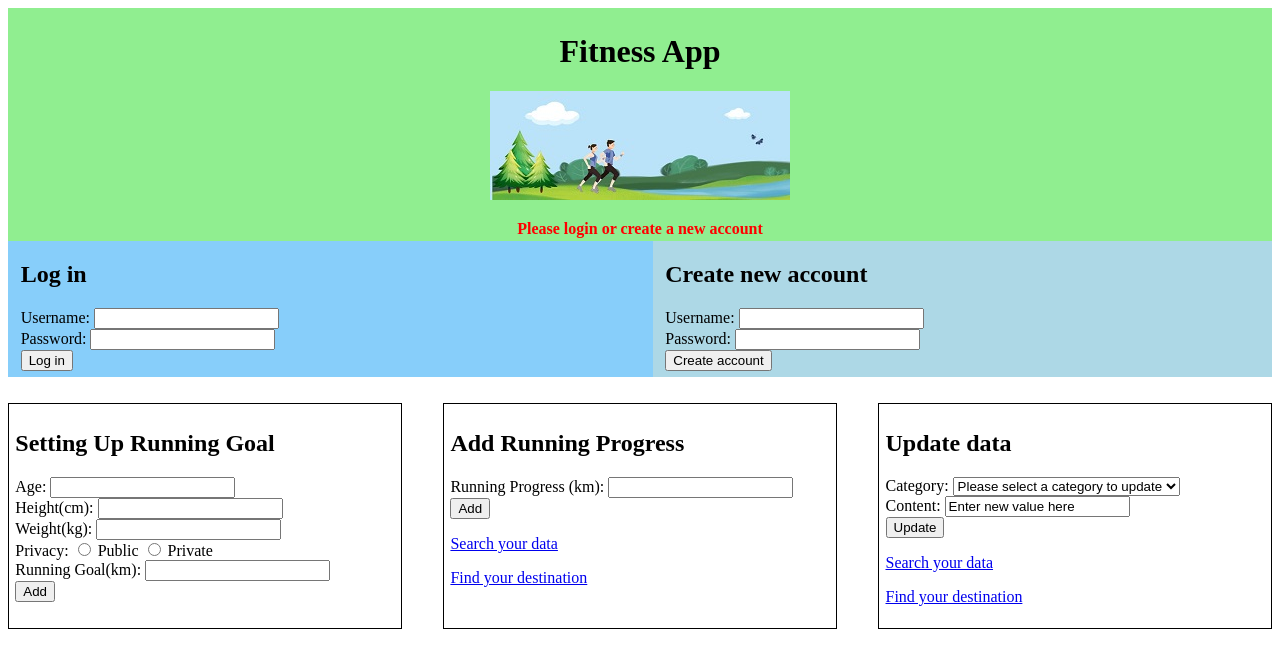
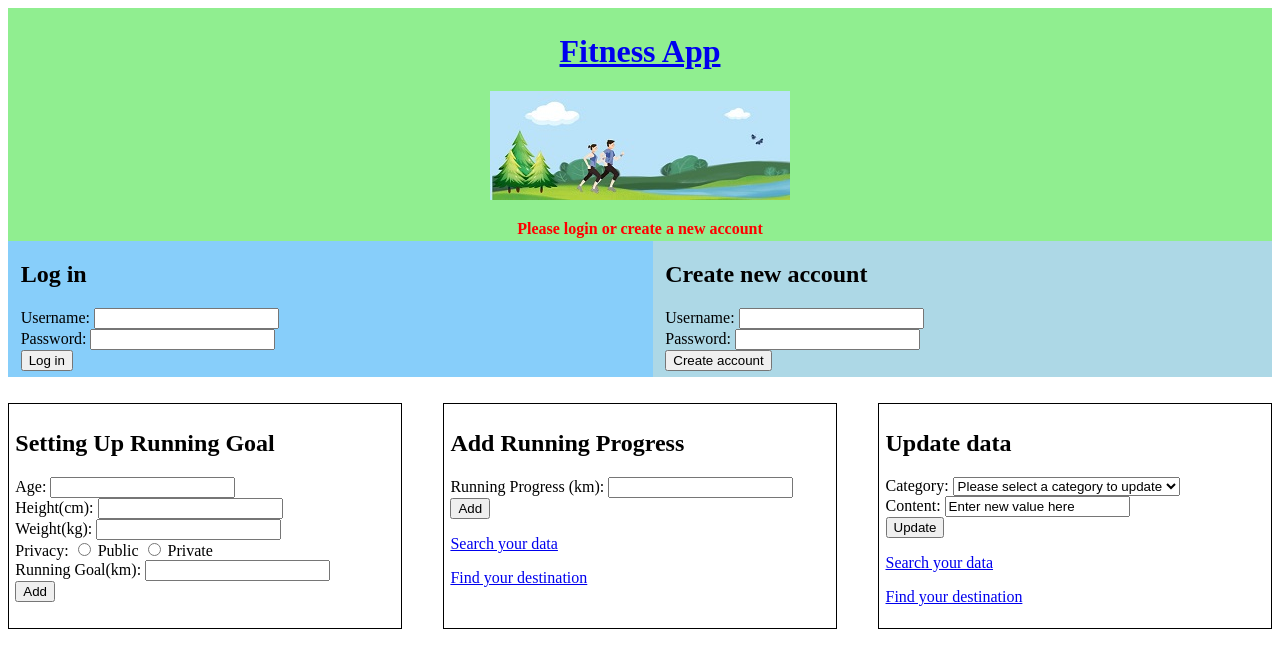
Before and after one commit to sb3958/cs375, a website: page public_html/index.html in a window 1280 px wide. Drawn offline with Linux system fonts and the light colour scheme.

Commit message:
Add a href link to the homepage when clicking on the page title

```diff
--- a/public_html/index.html
+++ b/public_html/index.html
@@ -63,7 +63,7 @@
 <body>
 
 <div class="page-header">
-    <h1>Fitness App</h1>
+    <h1><a href="index.html">Fitness App</a></h1>
     <p style="text-align: center;"><img src="logo.jpg" alt="running-logo"></p>
     <div class="msg" id="msg">Please login or create a new account</div>
 </div>
```
